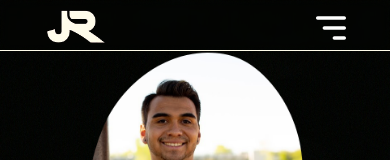
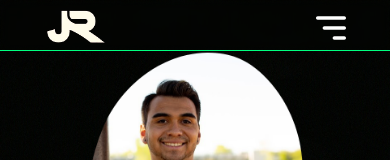
Before and after one commit to jurentie/portfolio, a React (Create React App) app: page / in a window 390 px wide. Shown: the top 160 px of the page. Built offline with nearby package versions, Linux system fonts and the light colour scheme.

Commit message:
added progress bar and adjusted animations on mobile view

```diff
--- a/src/App.js
+++ b/src/App.js
@@ -3,6 +3,7 @@ import './App.css'
 // import { AnimatePresence } from 'framer-motion'
 
 import Navbar from './components/utility/Navbar'
+import ScrollBar from './components/utility/ScrollBar'
 import Landing from './components/Landing'
 import About from './components/About'
 import Projects from './components/Projects'
@@ -15,6 +16,7 @@ function App() {
   return (
       <>
         <Navbar />
+        <ScrollBar />
         <Landing />
         <About />
         <Projects />
--- a/src/components/Contact.js
+++ b/src/components/Contact.js
@@ -19,7 +19,7 @@ function Contact() {
                     <ContactForm />
                 </motion.div>
             </div>
-            <motion.div transition={{delay: 2, duration:1, ease:"backInOut"}} initial={{y:-200, opacity: 0}} whileInView={{y: 0, opacity: 1}} viewport={{ once: true }} className="footer">
+            <motion.div transition={{delay: 1, duration:1, ease:"backInOut"}} initial={{y:-200, opacity: 0}} whileInView={{y: 0, opacity: 1}} viewport={{ once: true }} className="footer">
                 <div className="icons">
                     <a href="https://github.com/jurentie" target="_"><img src={github} alt="github"></img></a>
                     <a href="https://www.linkedin.com/in/jurentie/" target="_"><img src={linkedIn} alt="linkedin"></img></a>
--- a/src/components/utility/Card.js
+++ b/src/components/utility/Card.js
@@ -4,7 +4,7 @@ import { motion } from 'framer-motion'
 
 function Card ({imgSource, title, description, link}) {
     return (
-        <motion.div transition={{delay: .5, duration:1, ease:"backInOut"}} initial={{x:-400, opacity: 0}} whileInView={{x: 0, opacity: 1}} viewport={{ once: true }} className="Card">
+        <motion.div transition={{delay: .5, duration:1, ease:"backInOut"}} initial={{x:-300, opacity: 0}} whileInView={{x: 0, opacity: 1}} viewport={{ once: true }} className="Card">
             <div className="image">
                 <img src={process.env.PUBLIC_URL + imgSource} alt={title}></img>
             </div>
--- /dev/null
+++ b/src/components/utility/ScrollBar.css
@@ -0,0 +1,17 @@
+.ScrollBar {
+    position: fixed;
+    top: 0;
+    left: 0;
+    right: 0;
+    margin-top: 70px;
+    height: 1px;
+    background-color: springgreen;
+    transform-origin: 0%;
+    z-index: 2;
+}
+
+@media (max-width:700px) {
+    .ScrollBar {
+        margin-top: 50px;
+    }
+}
--- /dev/null
+++ b/src/components/utility/ScrollBar.js
@@ -0,0 +1,23 @@
+import './ScrollBar.css'
+import React from 'react'
+import { useScroll, motion } from 'framer-motion'
+
+function ScrollBar () {
+
+    const { scrollYProgress } = useScroll();
+
+    console.log(scrollYProgress)
+
+    return (
+        <>
+            <motion.div
+                className='ScrollBar'
+                style={{
+                    scaleX: scrollYProgress
+                }}
+            />
+        </>
+    )
+}
+
+export default ScrollBar
```
